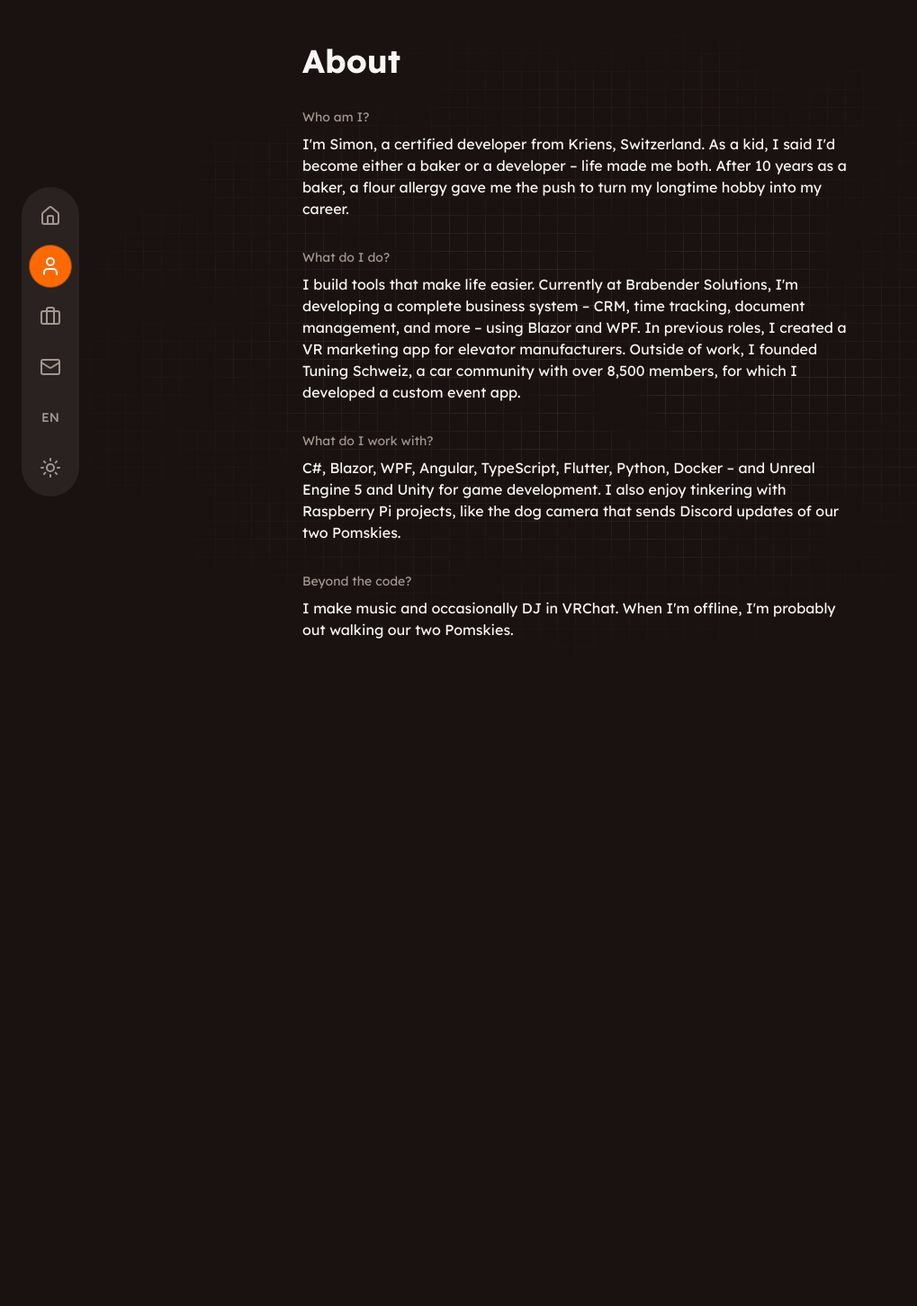
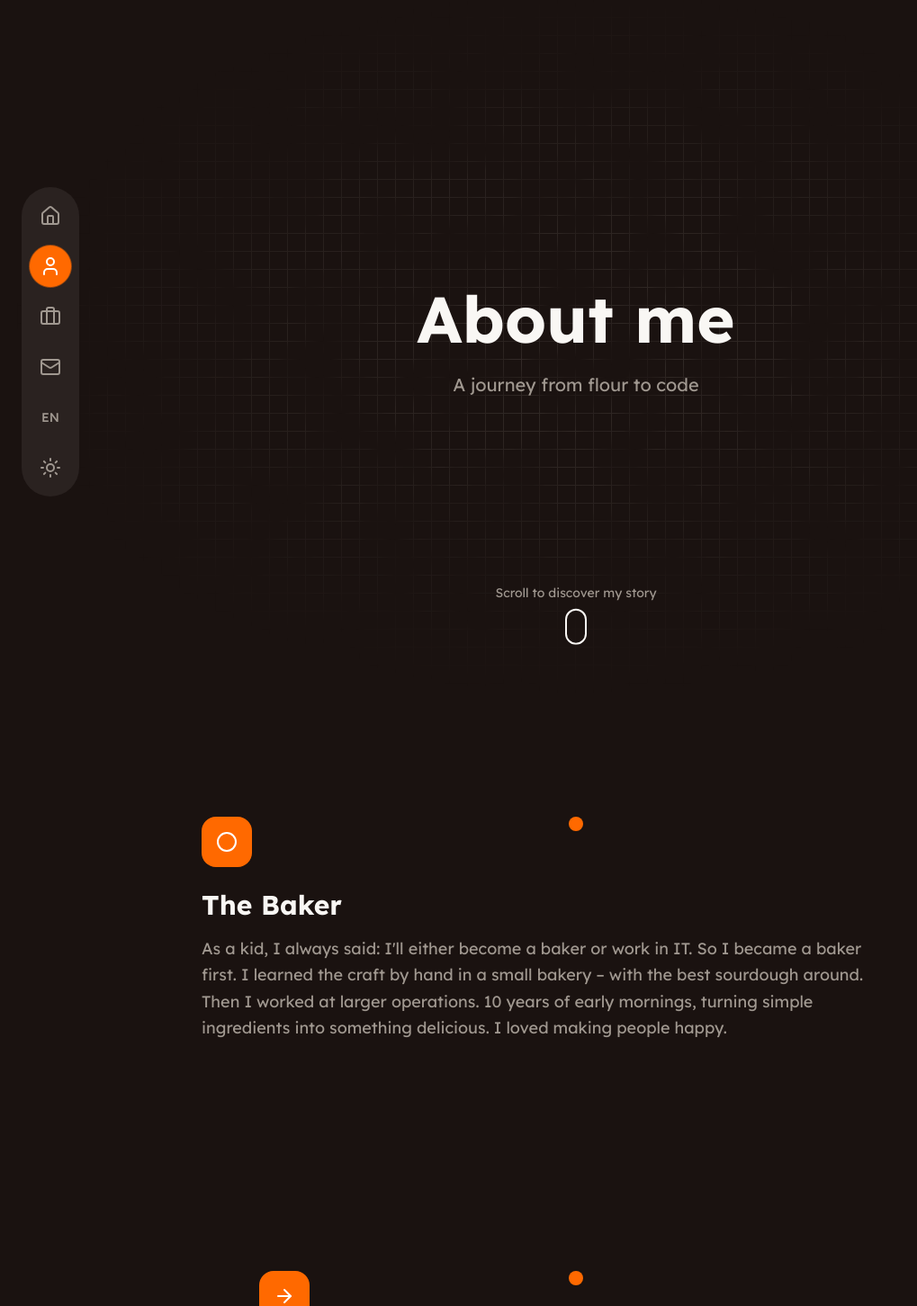
Before and after one commit to sohneg/portofolio, a Next.js app: page /en/about in a window 1280 px wide. Shown: the part 20-1472 px from the top of the page at 90% size, without its empty margins (0-1019 px from the left). Before the commit the page ends 800 px from the top, so only its background shows below. Built offline with nearby package versions, Linux system fonts and the light colour scheme.

Commit message:
add messages

```diff
--- a/app/[locale]/about/page.tsx
+++ b/app/[locale]/about/page.tsx
@@ -1,24 +1,76 @@
+'use client'
+
 import { useTranslations } from 'next-intl'
+import { useEffect, useRef, useState } from 'react'
+import { Circle, ArrowRight, Code, Briefcase, Rocket, Heart, Smile } from 'lucide-react'
+
+interface Section {
+  id: string
+  icon: React.ReactNode
+  titleKey: string
+  textKey: string
+}
+
+const sections: Section[] = [
+  { id: 'baker', icon: <Circle />, titleKey: 'chapter1Title', textKey: 'chapter1Text' },
+  { id: 'change', icon: <ArrowRight />, titleKey: 'chapter2Title', textKey: 'chapter2Text' },
+  { id: 'code', icon: <Code />, titleKey: 'chapter3Title', textKey: 'chapter3Text' },
+  { id: 'work', icon: <Briefcase />, titleKey: 'chapter4Title', textKey: 'chapter4Text' },
+  { id: 'side', icon: <Rocket />, titleKey: 'chapter5Title', textKey: 'chapter5Text' },
+  { id: 'passion', icon: <Heart />, titleKey: 'chapter6Title', textKey: 'chapter6Text' },
+  { id: 'life', icon: <Smile />, titleKey: 'chapter7Title', textKey: 'chapter7Text' },
+]
 
 export default function About() {
   const t = useTranslations('about')
+  const [scrollY, setScrollY] = useState(0)
+  const [visibleSections, setVisibleSections] = useState<Set<string>>(new Set())
+  const sectionRefs = useRef<(HTMLElement | null)[]>([])
+
+  useEffect(() => {
+    const handleScroll = () => {
+      setScrollY(window.scrollY)
+    }
+
+    const observer = new IntersectionObserver(
+      (entries) => {
+        entries.forEach((entry) => {
+          if (entry.isIntersecting) {
+            setVisibleSections((prev) => new Set([...prev, entry.target.id]))
+          }
+        })
+      },
+      { threshold: 0.3 }
+    )
+
+    sectionRefs.current.forEach((ref) => {
+      if (ref) observer.observe(ref)
+    })
+
+    window.addEventListener('scroll', handleScroll)
+    return () => {
+      window.removeEventListener('scroll', handleScroll)
+      observer.disconnect()
+    }
+  }, [])
+
 
   return (
-    <main className="min-h-screen flex flex-col justify-center max-w-2xl mx-auto p-8 relative">
+    <main className="min-h-screen relative overflow-hidden">
       {/* SVG filter for dissolving effect */}
       <svg className="absolute w-0 h-0">
         <defs>
           <filter id="dissolve-about">
-            <feTurbulence type="fractalNoise" baseFrequency="0.012" numOctaves="3" seed={456} result="noise" />
+            <feTurbulence type="fractalNoise" baseFrequency="0.015" numOctaves="3" seed={789} result="noise" />
             <feComponentTransfer in="noise" result="fade">
-              <feFuncA type="linear" slope="2" intercept="-0.5" />
+              <feFuncA type="linear" slope="2.5" intercept="-0.6" />
             </feComponentTransfer>
             <feComposite in="SourceGraphic" in2="fade" operator="in" />
           </filter>
         </defs>
       </svg>
 
-      {/* Math book grid background with dissolve effect */}
+      {/* Math book grid background with dissolve and parallax */}
       <div
         className="fixed inset-0 pointer-events-none"
         style={{
@@ -42,34 +94,103 @@ export default function About() {
           filter: 'url(#dissolve-about)',
           maskImage: 'radial-gradient(ellipse at center, rgba(0,0,0,0.8) 0%, rgba(0,0,0,0.4) 40%, transparent 70%)',
           WebkitMaskImage: 'radial-gradient(ellipse at center, rgba(0,0,0,0.8) 0%, rgba(0,0,0,0.4) 40%, transparent 70%)',
+          transform: `translateY(${scrollY * -0.1}px)`,
         }}
       />
 
-      <div className="relative">
-        <h1 className="text-4xl font-bold mb-8">{t('title')}</h1>
 
-        <div className="space-y-8">
-          <div>
-            <p className="text-sm text-secondary mb-2">{t('whoAmI')}</p>
-            <p>{t('whoAmIText')}</p>
-          </div>
+      {/* Hero section */}
+      <section className="min-h-screen flex flex-col justify-center items-center relative px-8">
+        <div
+          className="text-center"
+          style={{ transform: `translateY(${scrollY * 0.4}px)`, opacity: Math.max(0, 1 - scrollY / 400) }}
+        >
+          <h1 className="text-5xl md:text-7xl font-bold mb-6">{t('title')}</h1>
+          <p className="text-xl text-secondary max-w-lg mx-auto">{t('subtitle')}</p>
+        </div>
 
-          <div>
-            <p className="text-sm text-secondary mb-2">{t('whatDoIDo')}</p>
-            <p>{t('whatDoIDoText')}</p>
-          </div>
-
-          <div>
-            <p className="text-sm text-secondary mb-2">{t('whatDoIWorkWith')}</p>
-            <p>{t('whatDoIWorkWithText')}</p>
-          </div>
-
-          <div>
-            <p className="text-sm text-secondary mb-2">{t('beyondCode')}</p>
-            <p>{t('beyondCodeText')}</p>
+        {/* Scroll indicator */}
+        <div
+          className="absolute bottom-12 flex flex-col items-center gap-2 animate-bounce"
+          style={{ opacity: Math.max(0, 1 - scrollY / 200) }}
+        >
+          <span className="text-sm text-secondary">{t('scrollHint')}</span>
+          <div className="w-6 h-10 border-2 border-secondary rounded-full flex justify-center pt-2">
+            <div className="w-1.5 h-3 bg-secondary rounded-full animate-pulse" />
           </div>
         </div>
+      </section>
+
+      {/* Story sections */}
+      <div className="relative max-w-4xl mx-auto px-8 pb-32">
+        {/* Timeline line */}
+        <div className="absolute left-8 md:left-1/2 top-0 bottom-0 w-0.5 bg-gradient-to-b from-transparent via-secondary/30 to-transparent" />
+
+        {sections.map((section, index) => (
+          <section
+            key={section.id}
+            id={section.id}
+            ref={(el) => { sectionRefs.current[index] = el }}
+            className={`relative py-24 md:py-32 ${index % 2 === 0 ? 'md:pr-1/2' : 'md:pl-1/2 md:ml-auto'}`}
+          >
+            {/* Timeline dot */}
+            <div
+              className={`absolute left-8 md:left-1/2 -translate-x-1/2 w-4 h-4 rounded-full bg-orange-500
+                transition-all duration-700 ${visibleSections.has(section.id) ? 'scale-100 opacity-100' : 'scale-0 opacity-0'}`}
+              style={{ transitionDelay: '200ms' }}
+            />
+
+            {/* Content card */}
+            <div
+              className={`ml-16 md:ml-0 ${index % 2 === 0 ? 'md:mr-16' : 'md:ml-16'}
+                transition-all duration-700 ease-out
+                ${visibleSections.has(section.id)
+                  ? 'opacity-100 translate-y-0'
+                  : 'opacity-0 translate-y-12'}`}
+            >
+              {/* Icon */}
+              <div
+                className={`inline-flex items-center justify-center w-14 h-14 rounded-2xl bg-orange-500 text-white mb-6
+                  transition-all duration-500 ${visibleSections.has(section.id) ? 'scale-100 rotate-0' : 'scale-0 -rotate-12'}`}
+                style={{ transitionDelay: '400ms' }}
+              >
+                {section.icon}
+              </div>
+
+              {/* Title */}
+              <h2
+                className={`text-2xl md:text-3xl font-bold mb-4
+                  transition-all duration-500 ${visibleSections.has(section.id) ? 'opacity-100 translate-x-0' : 'opacity-0 -translate-x-4'}`}
+                style={{ transitionDelay: '500ms' }}
+              >
+                {t(section.titleKey)}
+              </h2>
+
+              {/* Text */}
+              <p
+                className={`text-lg text-secondary leading-relaxed
+                  transition-all duration-500 ${visibleSections.has(section.id) ? 'opacity-100 translate-x-0' : 'opacity-0 -translate-x-4'}`}
+                style={{ transitionDelay: '600ms' }}
+              >
+                {t(section.textKey)}
+              </p>
+            </div>
+          </section>
+        ))}
       </div>
+
+      {/* End section */}
+      <section className="min-h-[50vh] flex items-center justify-center px-8 pb-32">
+        <div
+          className={`text-center transition-all duration-700
+            ${visibleSections.has('life') ? 'opacity-100 translate-y-0' : 'opacity-0 translate-y-8'}`}
+          style={{ transitionDelay: '800ms' }}
+        >
+          <p className="text-2xl md:text-3xl font-light text-secondary italic">
+            {t('closingQuote')}
+          </p>
+        </div>
+      </section>
     </main>
   )
 }
--- a/messages/de.json
+++ b/messages/de.json
@@ -11,14 +11,23 @@
   },
   "about": {
     "title": "Über mich",
-    "whoAmI": "Wer bin ich?",
-    "whoAmIText": "Ich bin Simon, ein zertifizierter Entwickler aus Kriens, Schweiz. Als Kind sagte ich, ich würde entweder Bäcker oder Entwickler werden – das Leben machte mich zu beidem. Nach 10 Jahren als Bäcker gab mir eine Mehlallergie den Anstoss, mein langjähriges Hobby zum Beruf zu machen.",
-    "whatDoIDo": "Was mache ich?",
-    "whatDoIDoText": "Ich baue Werkzeuge, die das Leben einfacher machen. Aktuell bei Brabender Solutions entwickle ich ein komplettes Business-System – CRM, Zeiterfassung, Dokumentenmanagement und mehr – mit Blazor und WPF. In früheren Rollen habe ich eine VR-Marketing-App für Aufzugshersteller erstellt. Ausserhalb der Arbeit habe ich Tuning Schweiz gegründet, eine Auto-Community mit über 8'500 Mitgliedern, für die ich eine eigene Event-App entwickelt habe.",
-    "whatDoIWorkWith": "Womit arbeite ich?",
-    "whatDoIWorkWithText": "C#, Blazor, WPF, Angular, TypeScript, Flutter, Python, Docker – und Unreal Engine 5 und Unity für Spieleentwicklung. Ich bastele auch gerne an Raspberry Pi Projekten, wie der Hundekamera, die Discord-Updates von unseren zwei Pomskys sendet.",
-    "beyondCode": "Abseits vom Code?",
-    "beyondCodeText": "Ich mache Musik und lege gelegentlich in VRChat auf. Wenn ich offline bin, gehe ich wahrscheinlich gerade mit unseren zwei Pomskys spazieren."
+    "subtitle": "Eine Reise vom Mehl zum Code",
+    "scrollHint": "Scroll um meine Geschichte zu entdecken",
+    "chapter1Title": "Der Bäcker",
+    "chapter1Text": "Als Kind sagte ich immer: Entweder werde ich Bäcker oder Informatiker. Also wurde ich erst mal Bäcker. In einer kleinen Bäckerei lernte ich das Handwerk noch von Hand – mit dem besten Sauerteig weit und breit. Danach arbeitete ich bei grösseren Betrieben. 10 Jahre lang, früh aufstehen, aus simplen Zutaten etwas Leckeres zaubern. Ich liebte es, Menschen eine Freude zu machen.",
+    "chapter2Title": "Der Wendepunkt",
+    "chapter2Text": "Meine Mehlallergie wurde immer schlimmer – bis ich irgendwann keine Luft mehr bekam. Eine Weile habe ich trotzdem weitergemacht, weil mir der Beruf gefiel. Aber dann war klar: Es ist Zeit für Plan B. Oder war es eigentlich Plan A?",
+    "chapter3Title": "Der Neuanfang",
+    "chapter3Text": "Die IV ermöglichte mir eine Zweitausbildung – und Schindler Aufzüge AG gab mir die Chance. Dort lernte ich enorm viel: von VoIP-Kommunikation (ich baute eine Fallback-Webseite für die Notrufkommunikation bei Netzausfall) bis zur Mitarbeit in der R&D am streng geheimen Schindler X8. Mein erstes Projekt? Ein Parallax-Effekt in Unity mit Gesichtserkennung – zum Glück hatte ich schon als Hobby damit experimentiert. Die Kamera trackte meine Position, und der Bildschirm wurde zum Fenster in eine 3D-Welt. Da wusste ich: Das ist mein Ding.",
+    "chapter4Title": "Im Beruf",
+    "chapter4Text": "Nun arbeite ich bei Brabender Solutions. Dort entwickle ich ein umfassendes Business-System und eine Dokumenten-KI. Es macht Spass, komplexe Probleme zu lösen und Menschen das Leben zu vereinfachen.",
+    "chapter5Title": "Nebenbei",
+    "chapter5Text": "Privat gründete ich Tuning Schweiz – eine Auto-Community mit über 8'500 Mitgliedern, einer eigenen Event-App und Webseite. Ausserdem baue ich VR-Erlebnisse und Games, und bastle mit Raspberry Pis. Meine Projekte sind mein Spielplatz.",
+    "chapter6Title": "Die Leidenschaft",
+    "chapter6Text": "Ich fixiere mich nicht auf einen Tech-Stack – je nach Projekt wähle ich das passende Werkzeug. Ob Web, App, VR oder Games: Was zählt ist, Ideen zum Leben zu erwecken. Die Leidenschaft fürs Erschaffen blieb – nur das Medium hat sich geändert.",
+    "chapter7Title": "Das Leben daneben",
+    "chapter7Text": "Wenn ich nicht code, mache ich elektronische Musik als Sonex oder lege in VRChat auf. Und unsere beiden Pomskys Ari und Luci sorgen dafür, dass ich genug frische Luft bekomme.",
+    "closingQuote": "Ich mache immer noch Cookies – sie haben nur eine andere Bedeutung bekommen."
   },
   "projects": {
     "title": "Projekte",
--- a/messages/en.json
+++ b/messages/en.json
@@ -10,15 +10,24 @@
     "description": "I'm Simon Sohneg, a certified developer and former baker. Driven by curiosity and a love for creating things, I turned my passion into a career. Now I build websites, apps, software and games."
   },
   "about": {
-    "title": "About",
-    "whoAmI": "Who am I?",
-    "whoAmIText": "I'm Simon, a certified developer from Kriens, Switzerland. As a kid, I said I'd become either a baker or a developer – life made me both. After 10 years as a baker, a flour allergy gave me the push to turn my longtime hobby into my career.",
-    "whatDoIDo": "What do I do?",
-    "whatDoIDoText": "I build tools that make life easier. Currently at Brabender Solutions, I'm developing a complete business system – CRM, time tracking, document management, and more – using Blazor and WPF. In previous roles, I created a VR marketing app for elevator manufacturers. Outside of work, I founded Tuning Schweiz, a car community with over 8,500 members, for which I developed a custom event app.",
-    "whatDoIWorkWith": "What do I work with?",
-    "whatDoIWorkWithText": "C#, Blazor, WPF, Angular, TypeScript, Flutter, Python, Docker – and Unreal Engine 5 and Unity for game development. I also enjoy tinkering with Raspberry Pi projects, like the dog camera that sends Discord updates of our two Pomskies.",
-    "beyondCode": "Beyond the code?",
-    "beyondCodeText": "I make music and occasionally DJ in VRChat. When I'm offline, I'm probably out walking our two Pomskies."
+    "title": "About me",
+    "subtitle": "A journey from flour to code",
+    "scrollHint": "Scroll to discover my story",
+    "chapter1Title": "The Baker",
+    "chapter1Text": "As a kid, I always said: I'll either become a baker or work in IT. So I became a baker first. I learned the craft by hand in a small bakery – with the best sourdough around. Then I worked at larger operations. 10 years of early mornings, turning simple ingredients into something delicious. I loved making people happy.",
+    "chapter2Title": "The Turning Point",
+    "chapter2Text": "My flour allergy kept getting worse – until one day I couldn't breathe anymore. I pushed through for a while because I loved the job. But then it became clear: time for Plan B. Or was it actually Plan A all along?",
+    "chapter3Title": "A New Beginning",
+    "chapter3Text": "Disability insurance enabled me to start a second apprenticeship – and Schindler Elevators gave me the chance. I learned so much there: from VoIP communication (I built a fallback website for emergency calls during network outages) to working in R&D on the top-secret Schindler X8. My first project? A parallax effect in Unity with face tracking – luckily I'd already been tinkering with it as a hobby. The camera tracked my position, turning the screen into a window to a 3D world. That's when I knew: this is my thing.",
+    "chapter4Title": "At Work",
+    "chapter4Text": "Now I work at Brabender Solutions. There I develop a comprehensive business system and a document AI. I love solving complex problems and making people's lives easier.",
+    "chapter5Title": "On the Side",
+    "chapter5Text": "In my free time, I founded Tuning Schweiz – a car community with over 8,500 members, its own event app and website. I also build VR experiences and games, and tinker with Raspberry Pis. My projects are my playground.",
+    "chapter6Title": "The Passion",
+    "chapter6Text": "I don't lock myself into one tech stack – I pick the right tool for each project. Web, apps, VR, or games: what matters is bringing ideas to life. The passion for creating stayed – only the medium changed.",
+    "chapter7Title": "Life Beyond Code",
+    "chapter7Text": "When I'm not coding, I make electronic music as Sonex or DJ in VRChat. And our two Pomskies Ari and Luci make sure I get enough fresh air.",
+    "closingQuote": "I still make cookies – they just have a different meaning now."
   },
   "projects": {
     "title": "Projects",
```
